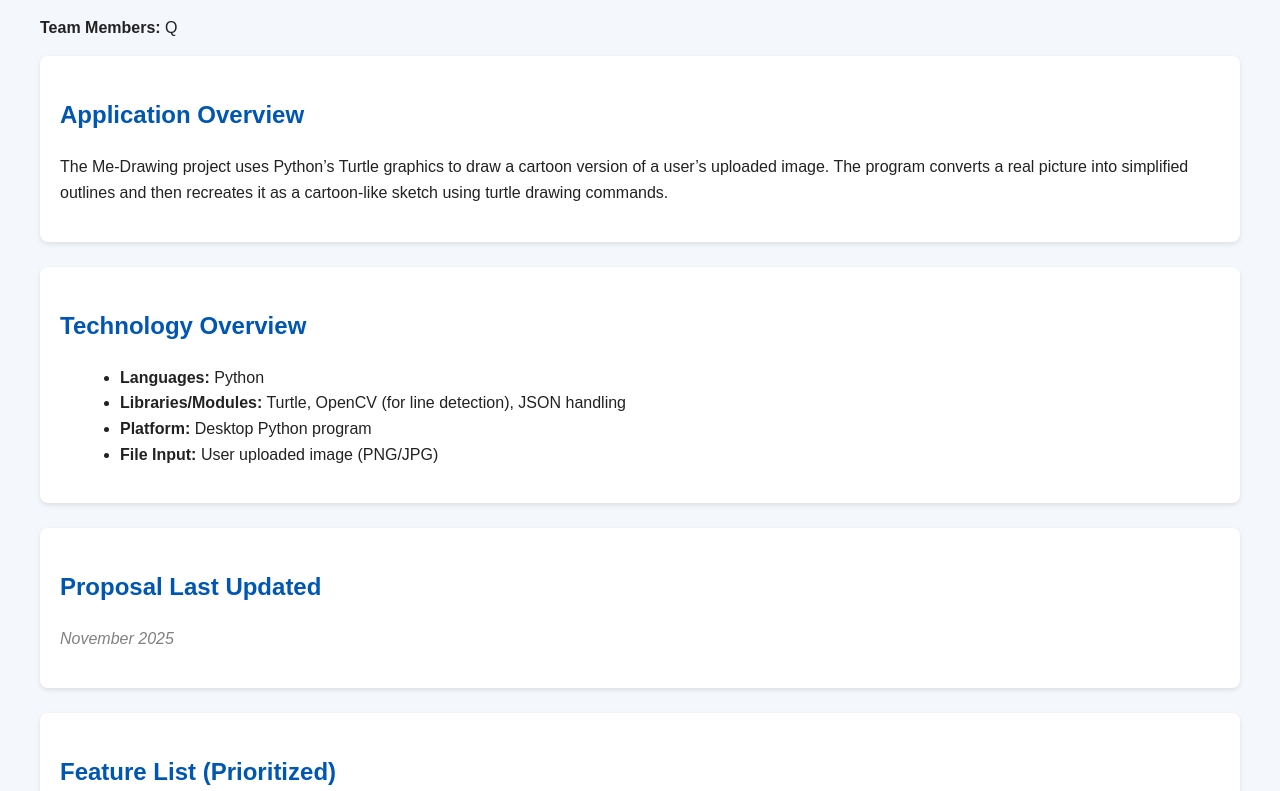
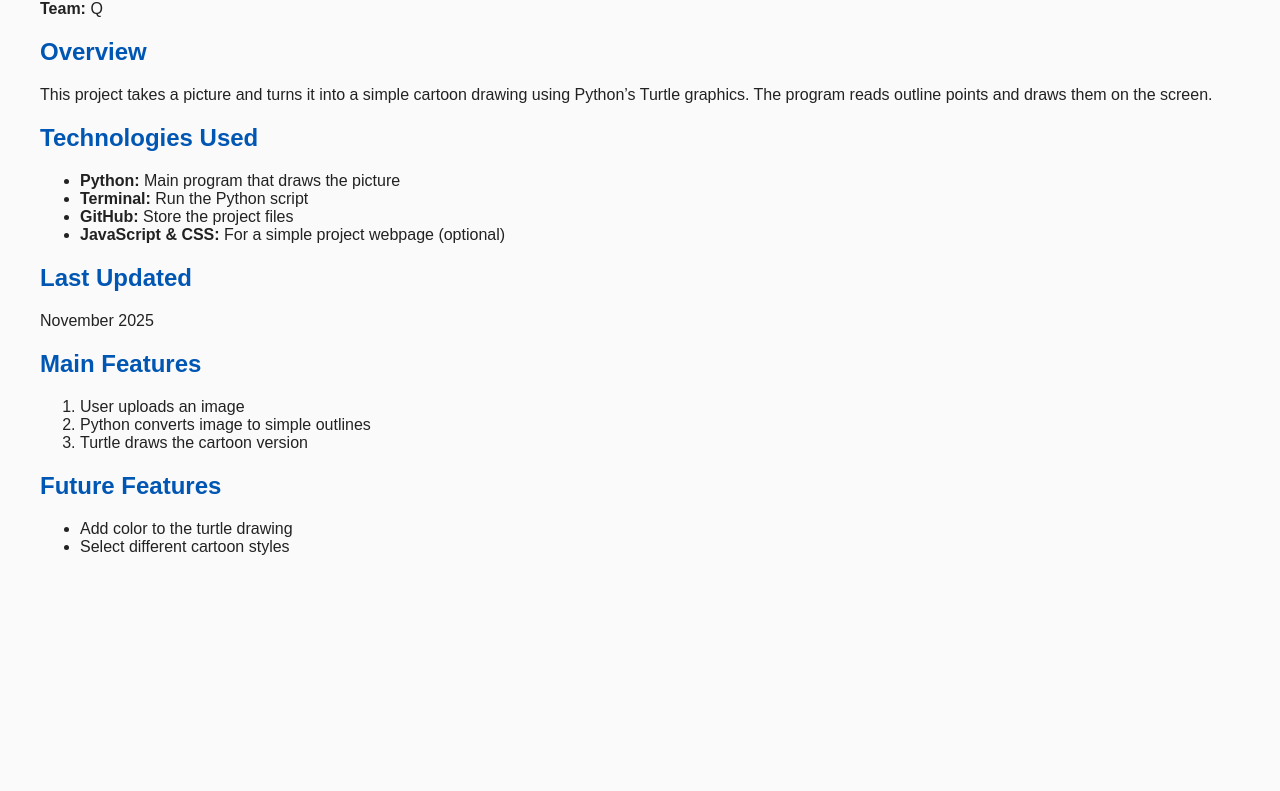
Before and after one commit to qhuynh-netizen/class-project-proposal, a plain HTML site: page index.html in a window 1280 px wide. Shown: the part 98-889 px from the top of the page. After the commit the page ends 800 px from the top, so only its background shows below. Drawn offline with Linux system fonts and the light colour scheme.

Commit message:
Update index.html

```diff
--- a/index.html
+++ b/index.html
@@ -3,96 +3,62 @@
 <head>
   <meta charset="UTF-8">
   <meta name="viewport" content="width=device-width, initial-scale=1.0">
-  <title>Me-Drawing (Python Turtle Cartoon) – Proposal</title>
+  <title>Me-Drawing Project Proposal</title>
   <style>
     body {
-      font-family: Arial, sans-serif;
+      font-family: Arial;
       margin: 40px;
-      background: #f4f7fb;
+      background: #fafafa;
       color: #222;
-      line-height: 1.6;
     }
-    h1, h2 {
-      color: #0056b3;
-    }
-    section {
-      margin-bottom: 25px;
-      background: #ffffff;
-      padding: 20px;
-      border-radius: 8px;
-      box-shadow: 0 2px 5px rgba(0,0,0,0.1);
-    }
-    ul, ol {
-      margin-left: 20px;
-    }
-    .date {
-      font-style: italic;
-      color: gray;
-    }
+    h1, h2 { color: #0056b3; }
+    section { margin-bottom: 20px; }
   </style>
 </head>
 
 <body>
 
-  <h1>Me-Drawing (Python Turtle Cartoon)</h1>
-  <p><strong>Team Members:</strong> Q</p>
+  <h1>Me-Drawing (Python Turtle)</h1>
+  <p><strong>Team:</strong> Q</p>
 
   <section>
-    <h2>Application Overview</h2>
+    <h2>Overview</h2>
     <p>
-      The Me-Drawing project uses Python’s Turtle graphics to draw a cartoon version of a user’s uploaded image.
-      The program converts a real picture into simplified outlines and then recreates it as a cartoon-like sketch using turtle drawing commands.
+      This project takes a picture and turns it into a simple cartoon drawing
+      using Python’s Turtle graphics. The program reads outline points and
+      draws them on the screen.
     </p>
   </section>
 
   <section>
-    <h2>Technology Overview</h2>
+    <h2>Technologies Used</h2>
     <ul>
-      <li><strong>Languages:</strong> Python</li>
-      <li><strong>Libraries/Modules:</strong> Turtle, OpenCV (for line detection), JSON handling</li>
-      <li><strong>Platform:</strong> Desktop Python program</li>
-      <li><strong>File Input:</strong> User uploaded image (PNG/JPG)</li>
+      <li><strong>Python:</strong> Main program that draws the picture</li>
+      <li><strong>Terminal:</strong> Run the Python script</li>
+      <li><strong>GitHub:</strong> Store the project files</li>
+      <li><strong>JavaScript & CSS:</strong> For a simple project webpage (optional)</li>
     </ul>
   </section>
 
   <section>
-    <h2>Proposal Last Updated</h2>
-    <p class="date">November 2025</p>
+    <h2>Last Updated</h2>
+    <p>November 2025</p>
   </section>
 
   <section>
-    <h2>Feature List (Prioritized)</h2>
+    <h2>Main Features</h2>
     <ol>
-      <li>Upload an image and convert it into cartoon outlines</li>
-      <li>Generate turtle paths from image contours</li>
-      <li>Python Turtle draws the cartoon version of the user</li>
+      <li>User uploads an image</li>
+      <li>Python converts image to simple outlines</li>
+      <li>Turtle draws the cartoon version</li>
     </ol>
   </section>
 
   <section>
-    <h2>Future Feature List</h2>
+    <h2>Future Features</h2>
     <ul>
-      <li>Add color-filling to cartoon shapes</li>
-      <li>Allow different cartoon styles (simple, detailed, anime)</li>
-      <li>Export turtle drawing as an image file</li>
-    </ul>
-  </section>
-
-  <section>
-    <h2>Basic Technical Features</h2>
-    <ul>
-      <li>Loading and processing user images</li>
-      <li>Edge detection using OpenCV</li>
-      <li>JSON file storing simplified drawing paths</li>
-    </ul>
-  </section>
-
-  <section>
-    <h2>Advanced Technical Features</h2>
-    <ul>
-      <li>Algorithmic contour simplification for cartoon effect</li>
-      <li>Automatic path smoothing and coordinate scaling</li>
-      <li>Real-time turtle rendering of complex image outlines</li>
+      <li>Add color to the turtle drawing</li>
+      <li>Select different cartoon styles</li>
     </ul>
   </section>
 
```
